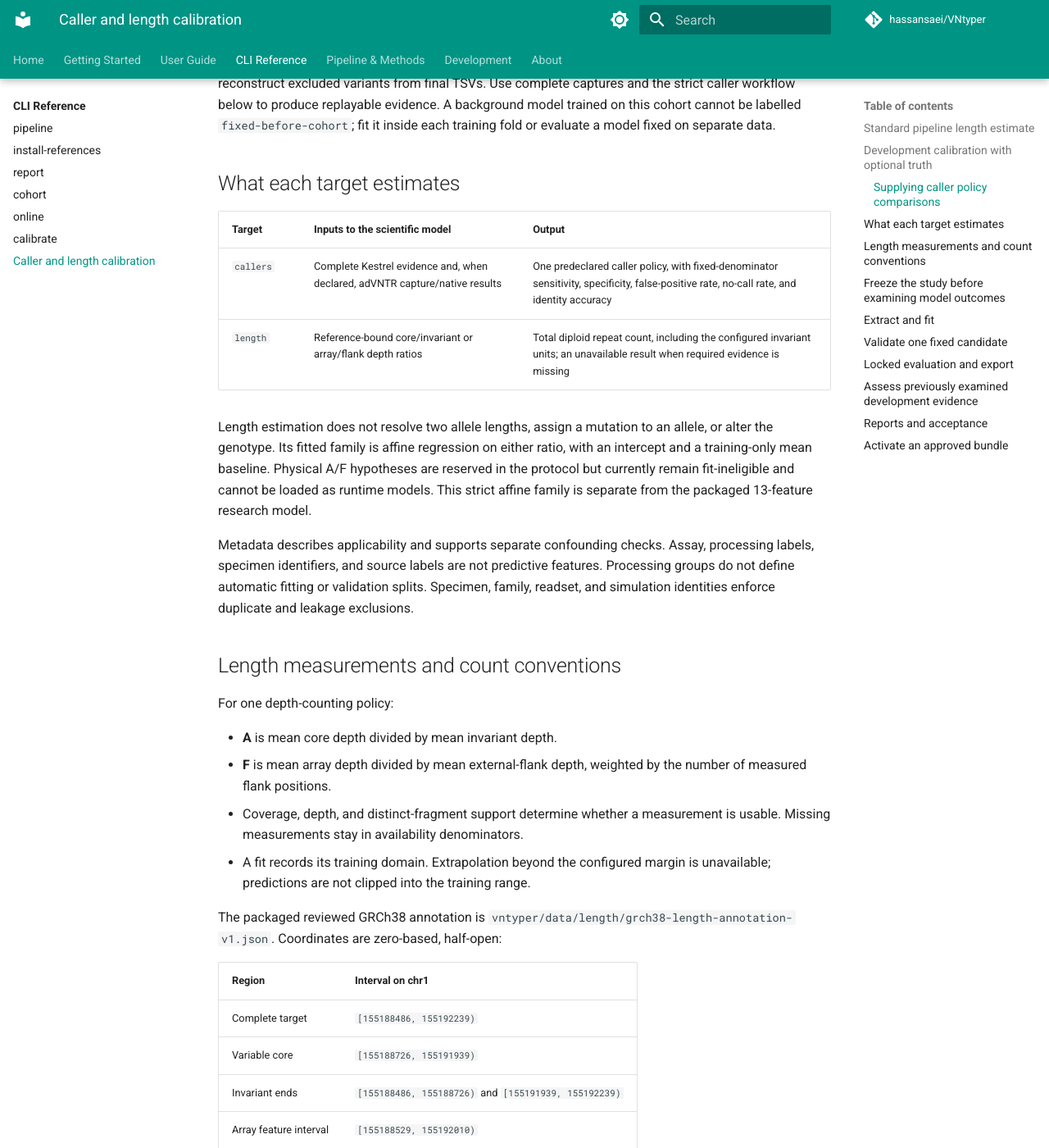
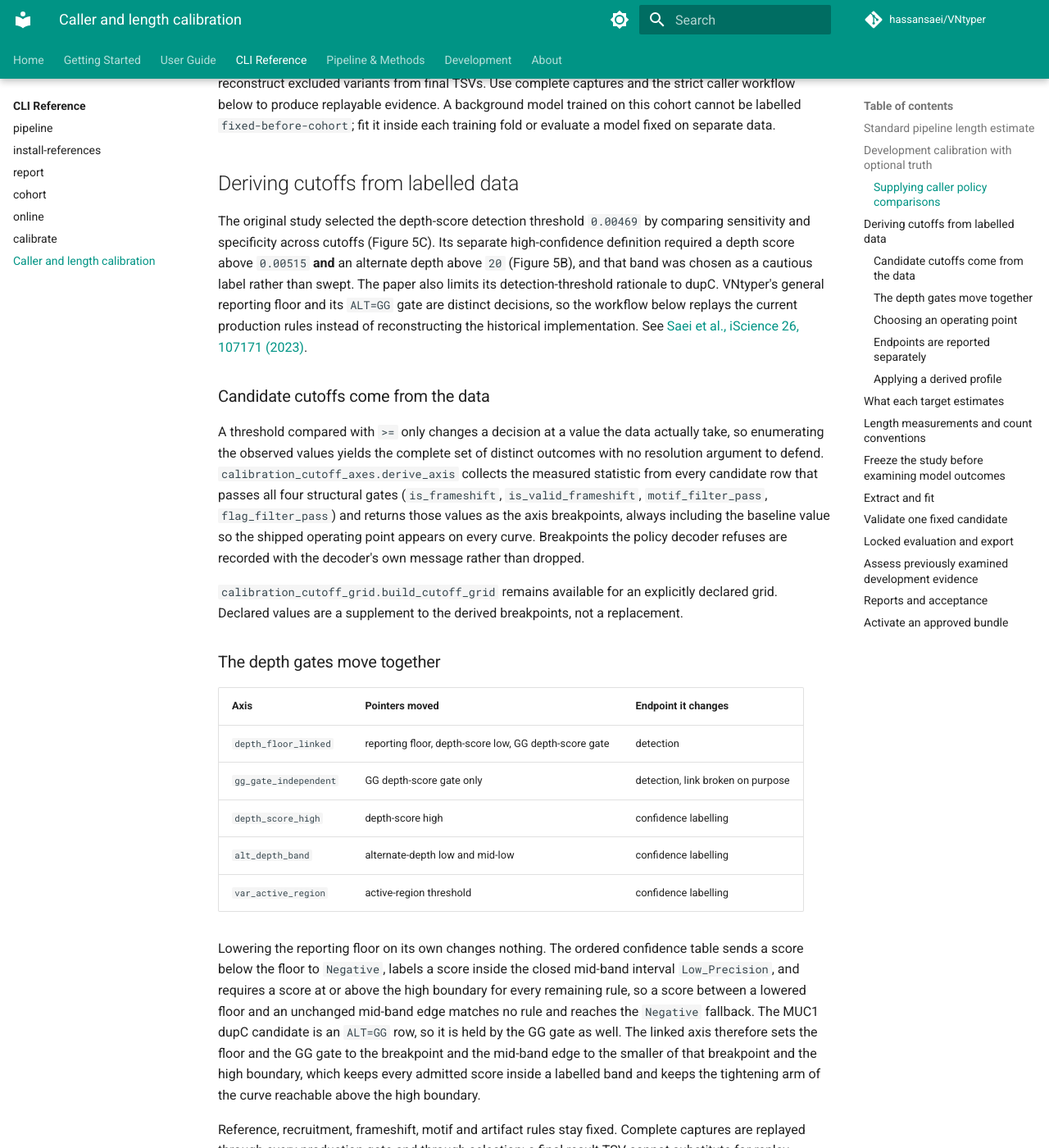
Before and after one commit to hassansaei/VNtyper, an MkDocs documentation site: the page built from docs/cli/calibration-targets.md, in a window 1280 px wide and 1400 px high, scrolled down 2659 px. Shown: the whole window at 82% size. Built offline with MkDocs 1.6.1 and Material for MkDocs 9.7.7, drawn with Linux system fonts in a browser that asks for light colours; comment, search, counter and statistics services are not loaded; some of the changed text lies outside the part shown.

Commit message:
docs(calibration): describe derived cutoffs and the research runtime path
Replaces the declared-grid section with the observed-breakpoint derivation, the
axis table, why the three depth gates must move together, the required objective
list, the separated endpoints and how to apply a derived profile.

Refs #269

Co-Authored-By: Claude Opus 5 (1M context) <noreply@anthropic.com>

```diff
--- a/docs/cli/calibration-targets.md
+++ b/docs/cli/calibration-targets.md
@@ -118,6 +118,97 @@ command does not reconstruct excluded variants from final TSVs. Use complete cap
 and the strict caller workflow below to produce replayable evidence. A background model
 trained on this cohort cannot be labelled `fixed-before-cohort`; fit it inside each
 training fold or evaluate a model fixed on separate data.
+
+## Deriving cutoffs from labelled data
+
+The original study selected the depth-score detection threshold `0.00469` by comparing
+sensitivity and specificity across cutoffs (Figure 5C). Its separate high-confidence
+definition required a depth score above `0.00515` **and** an alternate depth above `20`
+(Figure 5B), and that band was chosen as a cautious label rather than swept. The paper
+also limits its detection-threshold rationale to dupC. VNtyper's general reporting floor
+and its `ALT=GG` gate are distinct decisions, so the workflow below replays the current
+production rules instead of reconstructing the historical implementation. See
+[Saei et al., iScience 26, 107171 (2023)](https://pmc.ncbi.nlm.nih.gov/articles/PMC10338300/).
+
+### Candidate cutoffs come from the data
+
+A threshold compared with `>=` only changes a decision at a value the data actually take,
+so enumerating the observed values yields the complete set of distinct outcomes with no
+resolution argument to defend. `calibration_cutoff_axes.derive_axis` collects the measured
+statistic from every candidate row that passes all four structural gates
+(`is_frameshift`, `is_valid_frameshift`, `motif_filter_pass`, `flag_filter_pass`) and
+returns those values as the axis breakpoints, always including the baseline value so the
+shipped operating point appears on every curve. Breakpoints the policy decoder refuses are
+recorded with the decoder's own message rather than dropped.
+
+`calibration_cutoff_grid.build_cutoff_grid` remains available for an explicitly declared
+grid. Declared values are a supplement to the derived breakpoints, not a replacement.
+
+### The depth gates move together
+
+| Axis | Pointers moved | Endpoint it changes |
+| --- | --- | --- |
+| `depth_floor_linked` | reporting floor, depth-score low, GG depth-score gate | detection |
+| `gg_gate_independent` | GG depth-score gate only | detection, link broken on purpose |
+| `depth_score_high` | depth-score high | confidence labelling |
+| `alt_depth_band` | alternate-depth low and mid-low | confidence labelling |
+| `var_active_region` | active-region threshold | confidence labelling |
+
+Lowering the reporting floor on its own changes nothing. The ordered confidence table
+sends a score below the floor to `Negative`, labels a score inside the closed mid-band
+interval `Low_Precision`, and requires a score at or above the high boundary for every
+remaining rule, so a score between a lowered floor and an unchanged mid-band edge matches
+no rule and reaches the `Negative` fallback. The MUC1 dupC candidate is an `ALT=GG` row,
+so it is held by the GG gate as well. The linked axis therefore sets the floor and the GG
+gate to the breakpoint and the mid-band edge to the smaller of that breakpoint and the
+high boundary, which keeps every admitted score inside a labelled band and keeps the
+tightening arm of the curve reachable above the high boundary.
+
+Reference, recruitment, frameshift, motif and artifact rules stay fixed. Complete captures
+are replayed through every production gate and through selection; a final result TSV
+cannot substitute for replay, because it no longer contains the candidates that were
+filtered out.
+
+### Choosing an operating point
+
+`calibration_cutoff_selection.SearchSpec` requires an objective. There is no default.
+
+| Objective | Maximises | Notes |
+| --- | --- | --- |
+| `max-sensitivity-at-specificity` | sensitivity | requires `min_specificity`; refuses construction without it |
+| `youden-j` | sensitivity + specificity - 1 | rank-equivalent to balanced accuracy |
+| `max-f1` | F1 | |
+| `balanced-accuracy`, `sensitivity`, `specificity` | the named rate | retained for compatibility |
+
+For this application the useful objective is usually maximum sensitivity subject to a
+specificity constraint, so a balanced score chosen by default would trade sensitivity away
+silently. `select_cutoff_policy` reads training observations only. Ties prefer fewer false
+positives, then more true positives, then fewer no-calls, then the baseline, then a stable
+policy identifier. A missing truth class prevents selection, and unsatisfiable constraints
+return an explicit no-selection result rather than a nearest match.
+
+Sensitivity and specificity keep no-calls inside their truth-class denominators, and
+samples of unknown truth stay visible in their own denominator. Full-data operating points
+describe the searched cohort; pooled held-out predictions assess fold-selected policies
+separately. Neither is independent validation once the data or the search design has been
+examined.
+
+### Endpoints are reported separately
+
+A binary detection change, a confidence relabelling, an artifact flag and an exact-variant
+identity are different outcomes, and a threshold can move one without moving another.
+Because confidence participates in candidate ranking, a confidence threshold can change
+which variant is selected. The nomenclature tier is assigned downstream of the capture
+boundary and is therefore not available to this replay.
+
+### Applying a derived profile
+
+`vntyper pipeline --research-decision-profile PROFILE` runs the pipeline with cutoffs
+derived locally. The profile is a complete caller-generated decision profile; no approval
+artefact is involved, and the run logs that the values carry no deployment approval. The
+flag is exclusive with `--decision-profile` and with `--calibration-bundle`, and neither of
+those contracts changes: an explicit profile still may not alter a fixed-safety field, and
+an approved portable bundle is still the only approved path.
 
 ## What each target estimates
 
```
